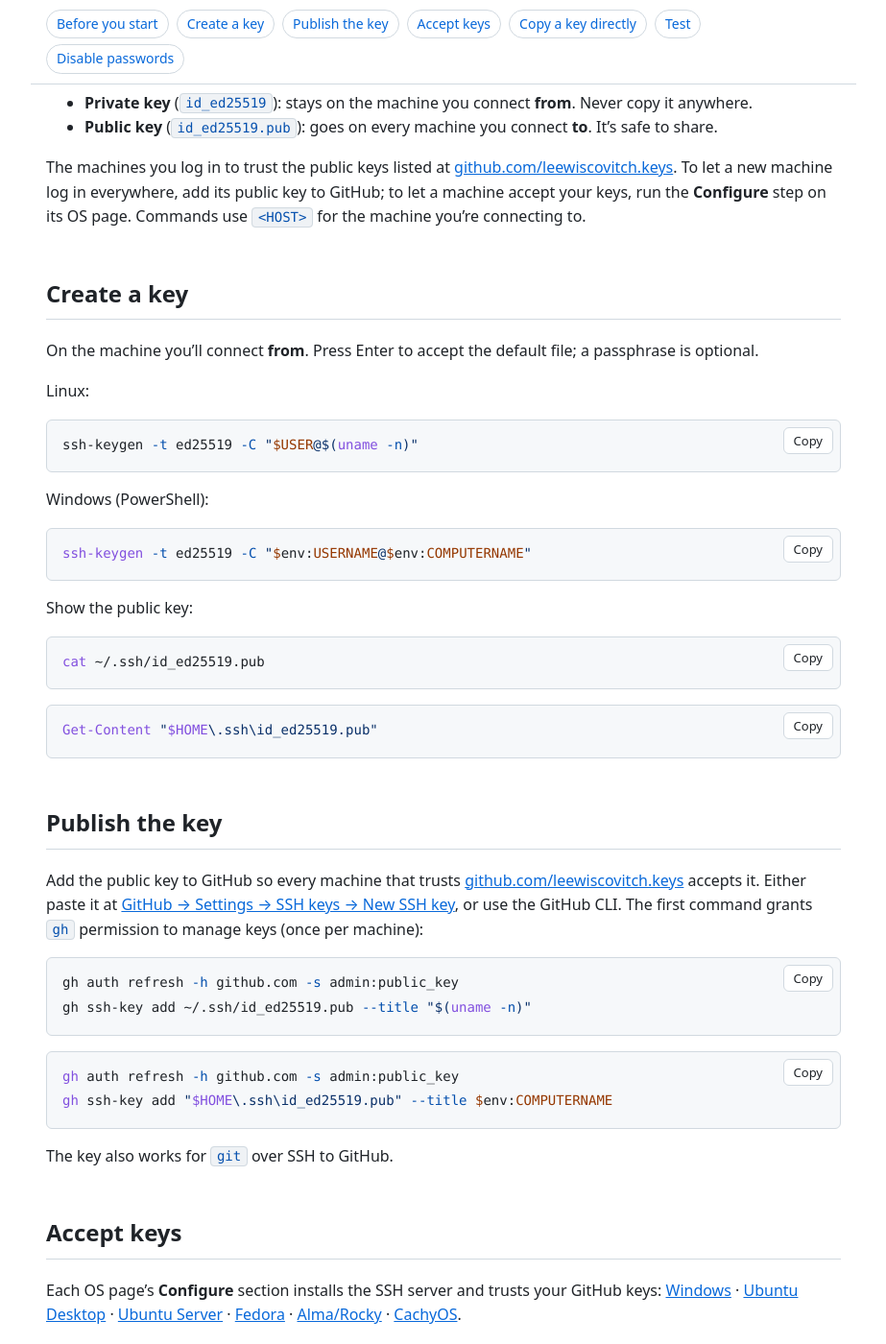
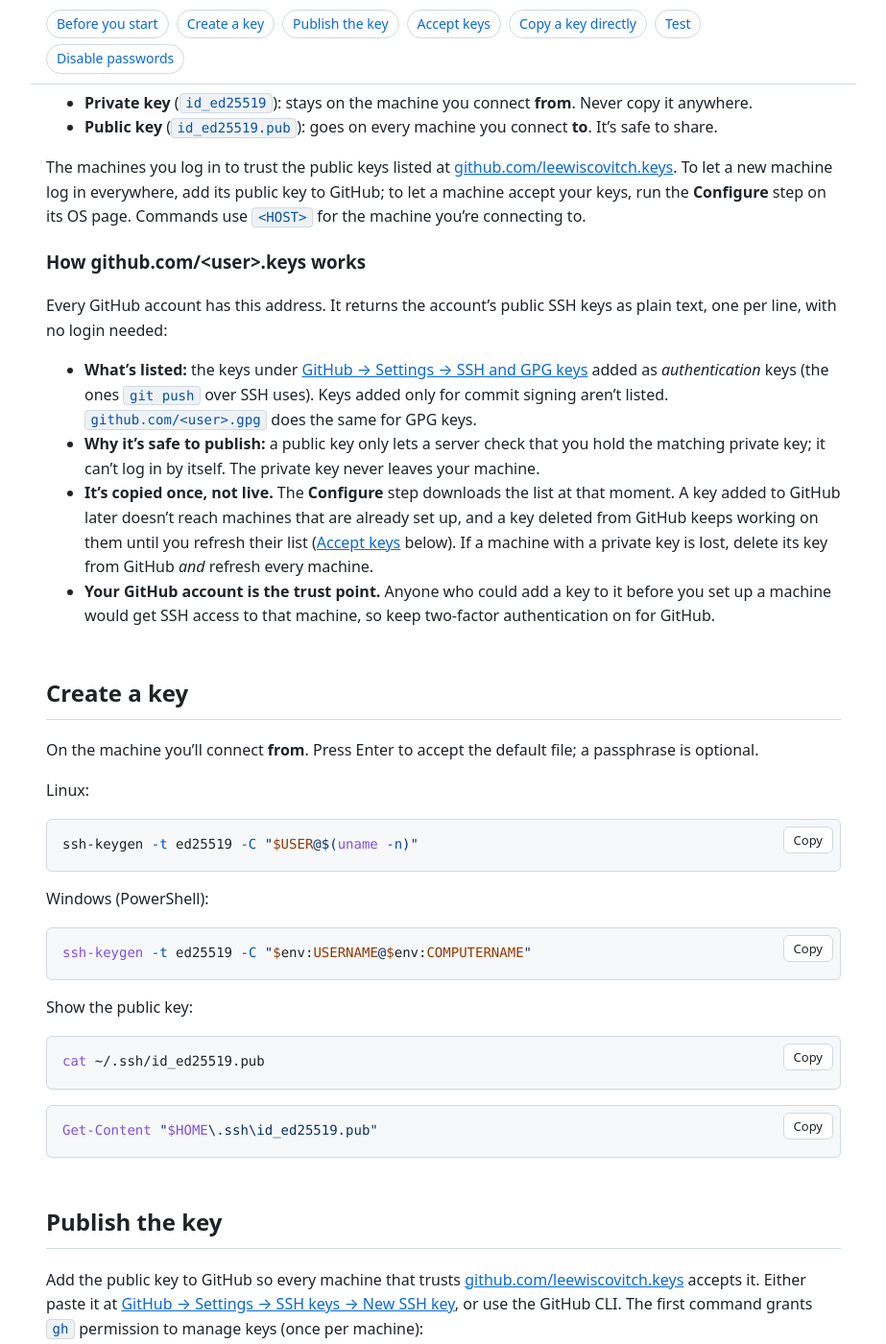
Before and after one commit to leewiscovitch/wiscovitch-install, a Jekyll site: the page built from ssh.md, in a window 1280 px wide and 1400 px high, scrolled down 278 px. Shown: the whole window at 96% size, without its empty margins (178-1101 px from the left). Built offline with Jekyll 4.4.1, drawn with Linux system fonts in a browser that asks for light colours; some of the changed text lies outside the part shown.

Commit message:
SSH page: explain github.com/<user>.keys (what it lists, one-time copy, revoking, account trust)
Co-Authored-By: Claude Opus 5.5 <noreply@anthropic.com>

````diff
--- a/ssh.md
+++ b/ssh.md
@@ -12,6 +12,15 @@ A key has two halves:
 - **Public key** (`id_ed25519.pub`): goes on every machine you connect **to**. It's safe to share.
 
 The machines you log in to trust the public keys listed at [github.com/{{ site.github_user }}.keys](https://github.com/{{ site.github_user }}.keys). To let a new machine log in everywhere, add its public key to GitHub; to let a machine accept your keys, run the **Configure** step on its OS page. Commands use `<HOST>` for the machine you're connecting to.
+
+### How github.com/&lt;user&gt;.keys works
+
+Every GitHub account has this address. It returns the account's public SSH keys as plain text, one per line, with no login needed:
+
+- **What's listed:** the keys under [GitHub → Settings → SSH and GPG keys](https://github.com/settings/keys) added as *authentication* keys (the ones `git push` over SSH uses). Keys added only for commit signing aren't listed. `github.com/<user>.gpg` does the same for GPG keys.
+- **Why it's safe to publish:** a public key only lets a server check that you hold the matching private key; it can't log in by itself. The private key never leaves your machine.
+- **It's copied once, not live.** The **Configure** step downloads the list at that moment. A key added to GitHub later doesn't reach machines that are already set up, and a key deleted from GitHub keeps working on them until you refresh their list ([Accept keys](#accept-keys) below). If a machine with a private key is lost, delete its key from GitHub *and* refresh every machine.
+- **Your GitHub account is the trust point.** Anyone who could add a key to it before you set up a machine would get SSH access to that machine, so keep two-factor authentication on for GitHub.
 
 ## Create a key
 
@@ -59,7 +68,7 @@ The key also works for `git` over SSH to GitHub.
 
 Each OS page's **Configure** section installs the SSH server and trusts your GitHub keys: [Windows]({{ '/windows/#configure' | relative_url }}) · [Ubuntu Desktop]({{ '/ubuntu/desktop/#configure' | relative_url }}) · [Ubuntu Server]({{ '/ubuntu/server/#configure' | relative_url }}) · [Fedora]({{ '/fedora/#configure' | relative_url }}) · [Alma/Rocky]({{ '/alma/#configure' | relative_url }}) · [CachyOS]({{ '/cachyos/#configure' | relative_url }}).
 
-After publishing a new key, add it to machines that are already set up by fetching the list again. On Linux, this replaces the file with the current list:
+After publishing a new key, or deleting one from GitHub, refresh machines that are already set up by fetching the list again. Both commands **replace** the file with the current list, so deleted keys are removed too (and any key you added by hand, outside GitHub). On Linux:
 
 ```bash
 curl -fsSL https://github.com/{{ site.github_user }}.keys > ~/.ssh/authorized_keys
````
